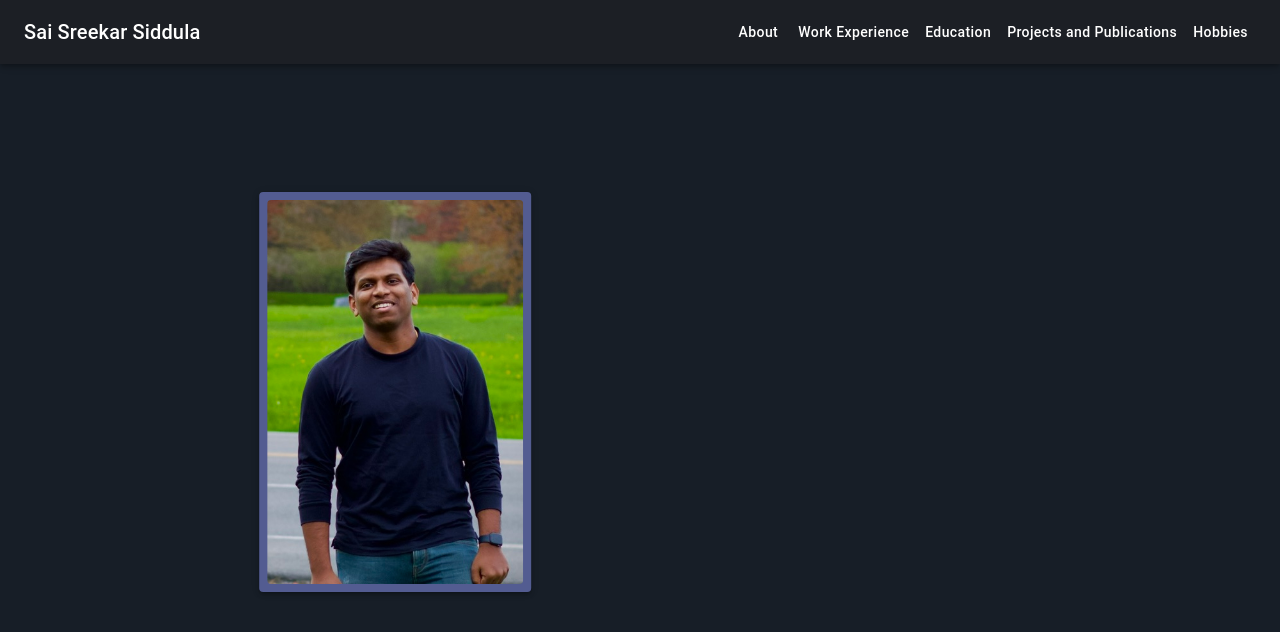
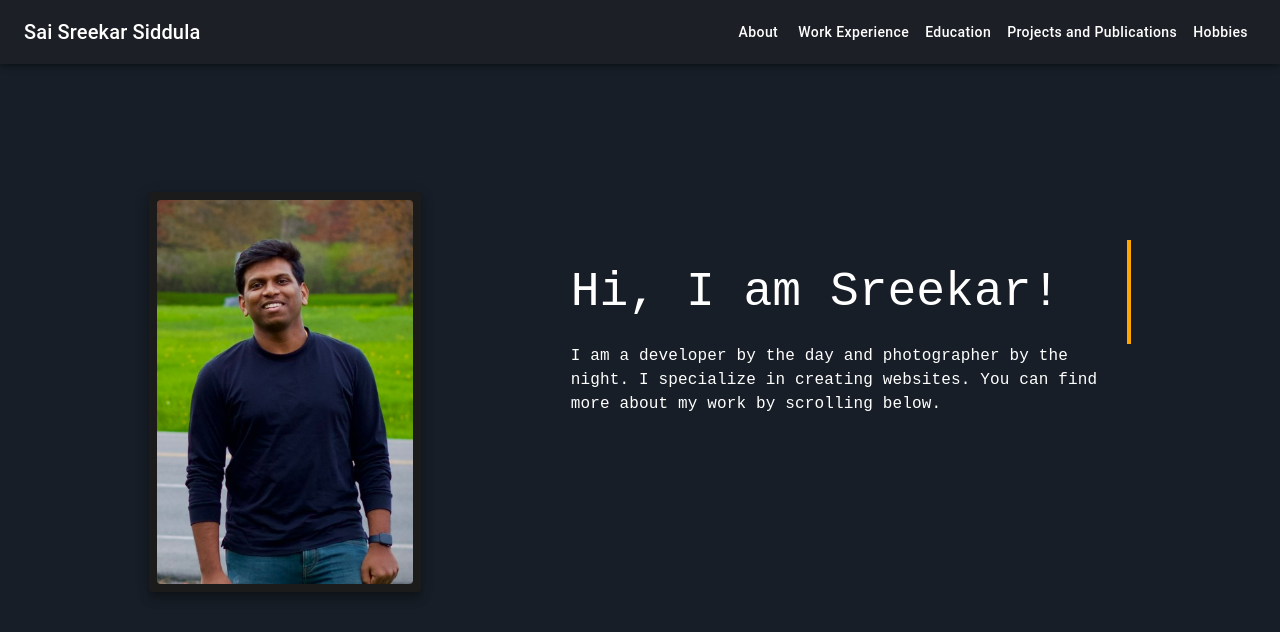
Before and after one commit to sreekar-ss/sreekar-ss.github.io, a React (Create React App) app: page / in a window 1280 px wide. Shown: the top 632 px of the page. Built offline with nearby package versions, Linux system fonts and the light colour scheme.

Commit message:
added about section to the portfolio

```diff
--- a/src/css/About.css
+++ b/src/css/About.css
@@ -3,7 +3,8 @@ div.aboutSection {
     width: 100%;
     height: 100%;
     align-items: center;
-    justify-content: center;
+    justify-content: space-evenly;
+
 }
 
 div.aboutSection .imageContainer {
@@ -13,10 +14,44 @@ div.aboutSection .imageContainer {
     width: 16em;
     padding: 0.5em;
     margin-top: 10%;
-    transform: translateX(-90%);
-    background-color: #535C91;
+    background-color: #1b1b1b;
 }
 
 div.aboutSection .imageContainer .personalImage {
     border-radius: 0.25em;
 }
+
+div.aboutSection .aboutText {
+    display: flex;
+    flex-direction: column;
+    width: 35em;
+    align-self: center;
+}
+
+div.aboutSection .aboutText h3 {
+    overflow: hidden;
+    border-right: .10em solid orange;
+    white-space: nowrap;
+    font-family: monospace;
+    color: white;
+    padding-top: 0.5em;
+    padding-bottom: 0.5em;
+    animation: typing 2s steps(40, end), blink-caret .5s step-end infinite;
+}
+
+div.aboutSection .aboutText p {
+    font-family: monospace;
+    color: white;
+}
+
+/* The typing effect */
+@keyframes typing {
+    from { width: 0 }
+    to { width: 90% }
+  }
+
+  /* The typewriter cursor effect */
+  @keyframes blink-caret {
+    from, to { border-color: transparent }
+    50% { border-color: orange; }
+  }
--- a/src/pages/About.tsx
+++ b/src/pages/About.tsx
@@ -1,13 +1,21 @@
-import { Paper } from "@mui/material";
+import { Box, Paper, Typography } from "@mui/material";
 import React from "react";
 import photo from "../images/sreekar.jpeg";
 
 function About () {
     return (
         <div className="aboutSection">
-            <Paper className="imageContainer" elevation={3}>
+            <Paper className="imageContainer" elevation={8}>
                 <img className="personalImage" src={photo} alt="sreekar"/>
             </Paper>
+            <Box className="aboutText">
+                <Typography variant="h3">
+                    Hi, I am Sreekar!
+                </Typography>
+                <Typography variant="body1">
+                    I am a developer by the day and photographer by the night. I specialize in creating websites. You can find more about my work by scrolling below.
+                </Typography>
+            </Box>
         </div>
     );
 };
```
